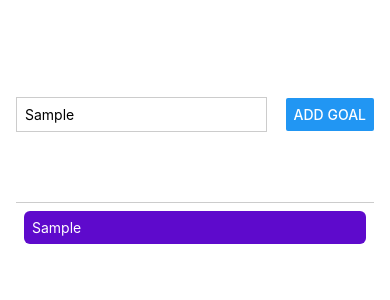
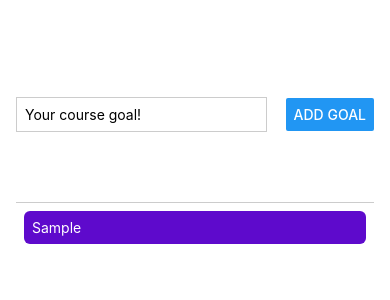
Before and after one commit to hchang604/goal-list-app-v2, a React Native app: screen / in a window 390 px wide. Both pictures are taken after typing "Sample" into the empty fields and a click on the button "ADD GOAL". Shown: the top 300 px of the page. Built offline with nearby package versions, Linux system fonts and the light colour scheme.

Commit message:
componentize app

```diff
--- a/App.tsx
+++ b/App.tsx
@@ -1,11 +1,6 @@
-import {
-  Button,
-  FlatList,
-  StyleSheet,
-  Text,
-  TextInput,
-  View,
-} from "react-native";
+import { FlatList, StyleSheet, View } from "react-native";
+import GoalItemEntry from "./components/GoalItem";
+import GoalInput from "./components/GoalInput";
 import React, { useState } from "react";
 
 type GoalItem = {
@@ -14,39 +9,23 @@ type GoalItem = {
 };
 
 export default function App() {
-  const [enteredGoalText, setEnteredGoalText] = useState("");
   const [courseGoals, setCourseGoals] = useState<GoalItem[]>([]);
 
-  function goalInputHandler(enteredText: string) {
-    setEnteredGoalText(enteredText);
-  }
-
-  function addGoalHandler() {
+  function addGoalHandler(enteredGoal: string) {
     setCourseGoals((currentCourseGoals) => [
       ...currentCourseGoals,
-      { text: enteredGoalText, key: Math.random().toString() },
+      { text: enteredGoal, key: Math.random().toString() },
     ]);
   }
 
   return (
     <View style={styles.appContainer}>
-      <View style={styles.inputContainer}>
-        <TextInput
-          style={styles.textInput}
-          placeholder="Your course goal!"
-          onChangeText={goalInputHandler}
-        />
-        <Button title="Add Goal" onPress={addGoalHandler} />
-      </View>
+      <GoalInput addHandler={addGoalHandler} />
       <View style={styles.goalsContainer}>
         <FlatList
           data={courseGoals}
           renderItem={(itemData) => {
-            return (
-              <View style={styles.goalItem}>
-                <Text style={styles.goalText}>{itemData.item.text}</Text>
-              </View>
-            );
+            return <GoalItemEntry text={itemData.item.text} />;
           }}
         ></FlatList>
       </View>
@@ -60,32 +39,7 @@ const styles = StyleSheet.create({
     paddingTop: 50,
     paddingHorizontal: 16,
   },
-  inputContainer: {
-    flex: 1,
-    flexDirection: "row",
-    justifyContent: "space-between",
-    alignItems: "center",
-    paddingBottom: 24,
-    borderBottomWidth: 1,
-    borderBottomColor: "#cccccc",
-  },
-  textInput: {
-    borderWidth: 1,
-    borderColor: "#cccccc",
-    width: "70%",
-    marginRight: 8,
-    padding: 8,
-  },
   goalsContainer: {
     flex: 5,
   },
-  goalItem: {
-    margin: 8,
-    padding: 8,
-    borderRadius: 6,
-    backgroundColor: "#5e0acc",
-  },
-  goalText: {
-    color: "white",
-  },
 });
--- /dev/null
+++ b/components/GoalInput.tsx
@@ -0,0 +1,52 @@
+import React, { useState } from "react";
+import { View, StyleSheet, TextInput, Button } from "react-native";
+
+type GoalInputType = {
+  addHandler: (goal: string) => void;
+};
+
+function GoalInput(props: GoalInputType) {
+  const [enteredGoalText, setEnteredGoalText] = useState("");
+
+  function goalInputHandler(enteredText: string) {
+    setEnteredGoalText(enteredText);
+  }
+
+  function addGoalHandler() {
+    props.addHandler(enteredGoalText);
+    setEnteredGoalText("");
+  }
+
+  return (
+    <View style={styles.inputContainer}>
+      <TextInput
+        style={styles.textInput}
+        value={enteredGoalText}
+        placeholder="Your course goal!"
+        onChangeText={goalInputHandler}
+      />
+      <Button title="Add Goal" onPress={addGoalHandler} />
+    </View>
+  );
+}
+
+export default GoalInput;
+
+const styles = StyleSheet.create({
+  inputContainer: {
+    flex: 1,
+    flexDirection: "row",
+    justifyContent: "space-between",
+    alignItems: "center",
+    paddingBottom: 24,
+    borderBottomWidth: 1,
+    borderBottomColor: "#cccccc",
+  },
+  textInput: {
+    borderWidth: 1,
+    borderColor: "#cccccc",
+    width: "70%",
+    marginRight: 8,
+    padding: 8,
+  },
+});
--- /dev/null
+++ b/components/GoalItem.tsx
@@ -0,0 +1,28 @@
+import React from "react";
+import { View, Text, StyleSheet } from "react-native";
+
+type GoalItemProps = {
+  text: string;
+};
+
+function GoalItemEntry(props: GoalItemProps) {
+  return (
+    <View style={styles.goalItem}>
+      <Text style={styles.goalText}>{props.text}</Text>
+    </View>
+  );
+}
+
+export default GoalItemEntry;
+
+const styles = StyleSheet.create({
+  goalItem: {
+    margin: 8,
+    padding: 8,
+    borderRadius: 6,
+    backgroundColor: "#5e0acc",
+  },
+  goalText: {
+    color: "white",
+  },
+});
```
